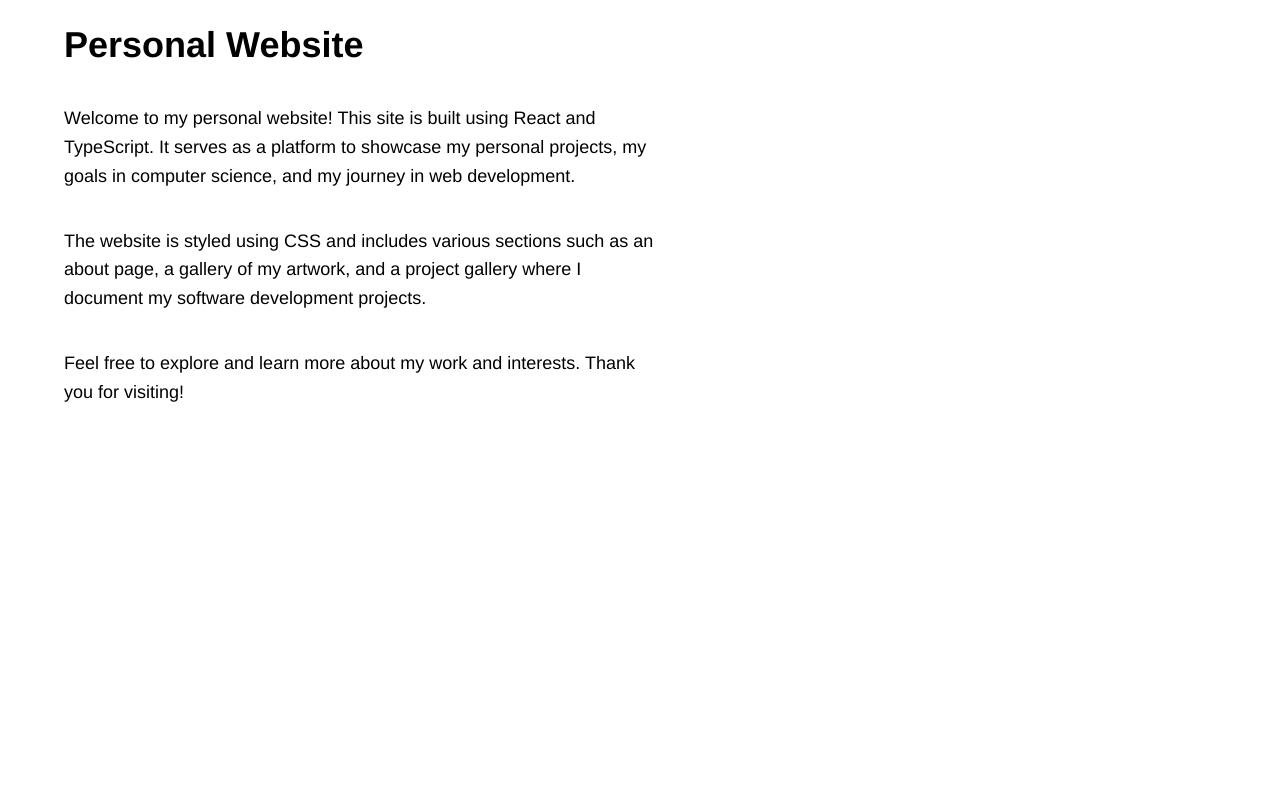
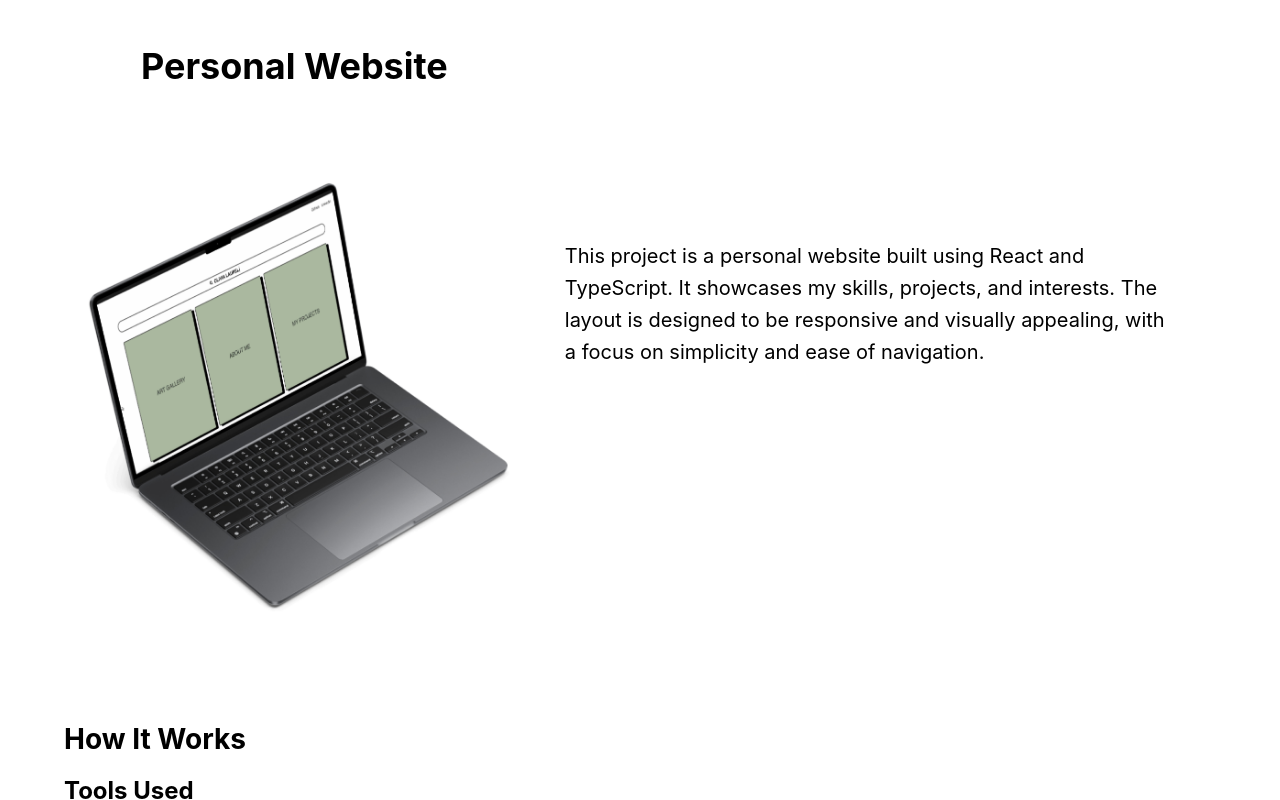
Before and after one commit to livlaurel/personalwebsite, a React (Create React App) app: page /personal-website in a window 1280 px wide. Built offline with nearby package versions, Linux system fonts and the light colour scheme.

Commit message:
changing up my project descripts

```diff
--- a/src/Home.css
+++ b/src/Home.css
@@ -89,3 +89,28 @@ html, body {
   background-color: #ffffff;
   transform: scale(1.02);
 }
+
+.Home .anim-typewriter h2 {
+  font-size: 20px;
+  color: rgb(0, 0, 0);
+  text-transform: uppercase;
+  overflow: hidden;
+  white-space: nowrap;
+  border-right: 0.1em solid rgb(0, 0, 0);
+  animation: typewriter 1s steps(12) 1s forwards, blinkCaret 0.75s step-end infinite;
+}
+
+@keyframes typewriter {
+  from {
+    width: 0;
+  }
+  to {
+    width: 100%;
+  }
+}
+
+@keyframes blinkCaret {
+  50% {
+    border-color: transparent;
+  }
+}
--- a/src/Home.tsx
+++ b/src/Home.tsx
@@ -1,7 +1,6 @@
 import { Link } from 'react-router-dom';
 import './Home.css';
 import './links.css';
-import './type.css';
 import './searchbar.css';
 
 function Home() {
--- a/src/about/about.css
+++ b/src/about/about.css
@@ -17,7 +17,7 @@
 }
 
 .about-container p {
-    font-size: 30px;
+    font-size: 25px;
     color: #28301f;
     max-width: 500px;
     background-color: #ffffff;
--- a/src/projectgallery/projectdesc/persweb/persweb.css
+++ b/src/projectgallery/projectdesc/persweb/persweb.css
@@ -1,22 +1,92 @@
-.persweb {
-    font-family: Helvetica, sans-serif;
+.pwcontainer {
     display: flex;
     flex-direction: column;
-    align-items: flex-start;
-    justify-content: flex-start;
+    align-items: center;
+    width: 90vw;
+    padding: 20px;
+}
+
+.persweb {
+    display: flex;
+    width: 100%;
+    max-width: 1200px;
+    margin: 0 auto;
     text-align: left;
-    width: 90vw;
 }
 
 .persweb h1 {
     font-size: 36px;
     color: #000000;
+    width: 100%;
+}
+
+.persweb p {
+    font-size: 20px;
+    color: #000000;
+    line-height: 1.6;
+    max-width: 600px;
+    margin-left: 20px;
+    margin-top: 200px;
+}
+
+.how-it-works {
+    width: 100%;
+    max-width: 1200px;
+    margin-top: 40px;
+}
+
+.how-it-works h2 {
+    font-size: 28px;
+    color: #000000;
     margin-bottom: 20px;
 }
 
-.persweb p {
+.how-it-works h3 {
+    font-size: 24px;
+    color: #000000;
+    margin-top: 20px;
+    margin-bottom: 10px;
+}
+
+.how-it-works ul {
+    list-style-type: disc;
+    padding-left: 20px;
+}
+
+.how-it-works img {
+    max-width: 100%;
+    height: auto;
+    margin-top: 10px;
+}
+
+.how-it-works p {
     font-size: 18px;
     color: #000000;
     line-height: 1.6;
-    max-width: 600px;
+    margin-top: 10px;
 }
+
+.title-container {
+    width: 40%;
+    display: flex;
+    justify-content: center;
+    align-items: center;
+    text-align: center;
+    flex-direction: column;
+}
+
+.content-container {
+    width: 60%;
+    padding: 20px;
+}
+
+.macbook-container {
+    display: flex;
+    justify-content: center;
+    margin-top: 20px;
+}
+
+.macbook-image {
+    max-width: 700px;
+    height: auto;
+}
--- a/src/projectgallery/projectdesc/persweb/persweb.tsx
+++ b/src/projectgallery/projectdesc/persweb/persweb.tsx
@@ -1,19 +1,51 @@
 import React from 'react';
 import './persweb.css';
+import macbook from './macbook.jpg';
 
 const PersWeb: React.FC = () => {
   return (
-    <div className="persweb">
-      <h1>Personal Website</h1>
-      <p>
-        Welcome to my personal website! This site is built using React and TypeScript. It serves as a platform to showcase my personal projects, my goals in computer science, and my journey in web development.
-      </p>
-      <p>
-        The website is styled using CSS and includes various sections such as an about page, a gallery of my artwork, and a project gallery where I document my software development projects.
-      </p>
-      <p>
-        Feel free to explore and learn more about my work and interests. Thank you for visiting!
-      </p>
+    <div className="pwcontainer">
+      <div className="persweb">
+        <div className="title-container">
+          <h1>Personal Website</h1>
+          <div className="macbook-container">
+            <img src={macbook} alt="MacBook" className="macbook-image" />
+          </div>
+        </div>
+        <div className="content-container">
+          <p>This project is a personal website built using React and TypeScript. It showcases my skills, projects, and interests. The layout is designed to be responsive and visually appealing, with a focus on simplicity and ease of navigation.</p>
+        </div>
+      </div>
+      <div className="how-it-works">
+        <h2>How It Works</h2>
+        <div className="tools-used">
+          <h3>Tools Used</h3>
+          <ul>
+            <li>React</li>
+            <li>TypeScript</li>
+            <li>CSS</li>
+            <li>Visual Studio Code</li>
+          </ul>
+        </div>
+        <div className="languages-used">
+          <h3>Languages Used</h3>
+          <ul>
+            <li>JavaScript</li>
+            <li>TypeScript</li>
+            <li>HTML</li>
+            <li>CSS</li>
+          </ul>
+        </div>
+        <div className="planning-images">
+          <h3>Planning/Blueprint Images</h3>
+          <img src="path/to/planning-image1.jpg" alt="Planning Image 1" />
+          <img src="path/to/planning-image2.jpg" alt="Planning Image 2" />
+        </div>
+        <div className="other-stuff">
+          <h3>Other Stuff</h3>
+          <p>Additional information about the project can be added here.</p>
+        </div>
+      </div>
     </div>
   );
 };
--- a/src/type.css
+++ /dev/null
@@ -1,24 +0,0 @@
-h2 {
-  font-size: 20px;
-  color: rgb(0, 0, 0);
-  text-transform: uppercase;
-  overflow: hidden;
-  white-space: nowrap;
-  border-right: 0.1em solid rgb(0, 0, 0);
-  animation: typewriter 1s steps(12) 1s forwards, blinkCaret 0.75s step-end infinite;
-}
-
-@keyframes typewriter {
-  from {
-    width: 0;
-  }
-  to {
-    width: 100%;
-  }
-}
-
-@keyframes blinkCaret {
-  50% {
-    border-color: transparent;
-  }
-}
```
Also changed, not shown: src/projectgallery/projectdesc/persweb/macbook.jpg (added).
